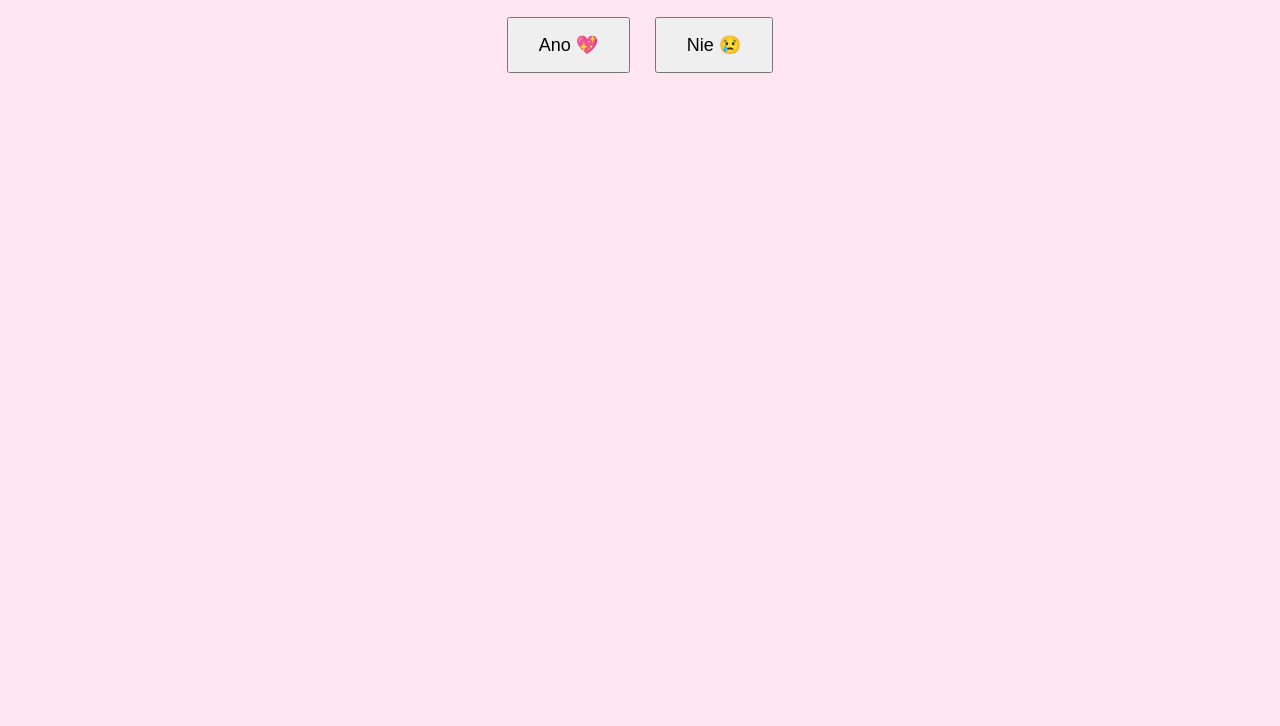
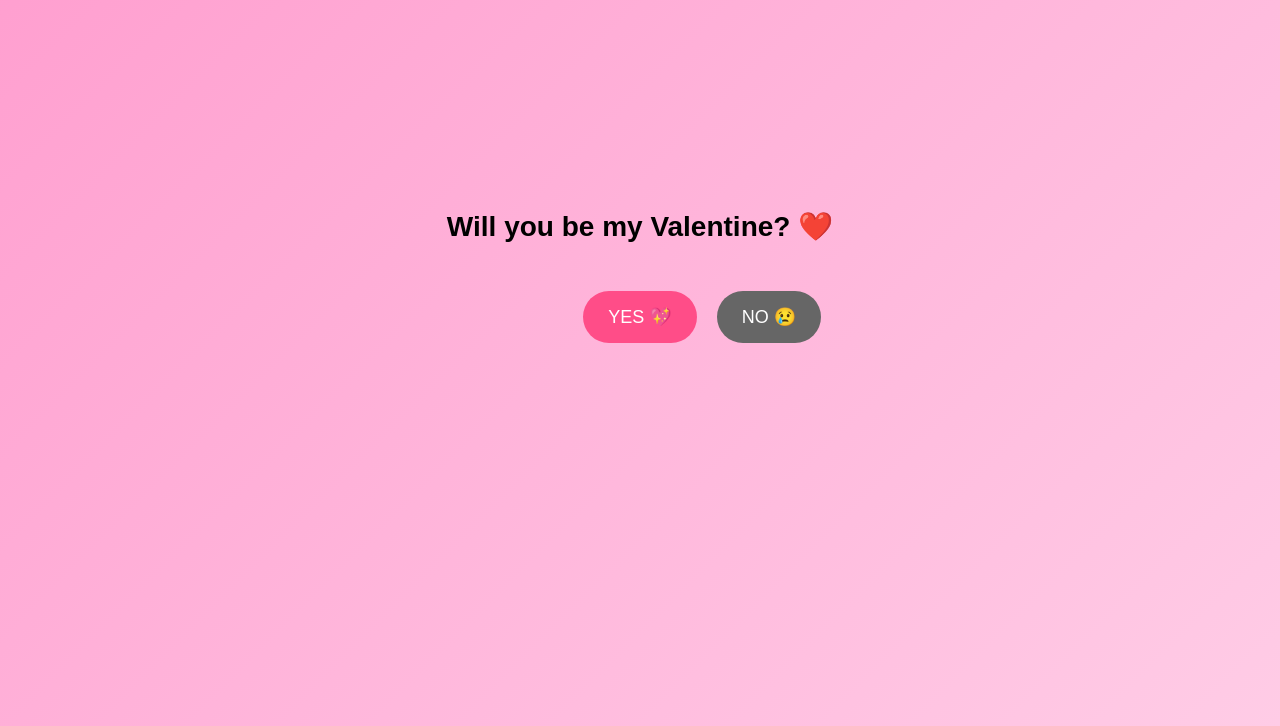
Before and after one commit to VtakDoDo/valentin, a plain HTML site: page index.html in a window 1280 px wide. Shown: the part 74-800 px from the top of the page. Drawn offline with Linux system fonts and the light colour scheme.

Commit message:
Update index.html

```diff
--- a/index.html
+++ b/index.html
@@ -1,40 +1,90 @@
 <!DOCTYPE html>
 <html>
 <head>
-<title>Budes moja valentinka?</title>
+<meta name="viewport" content="width=device-width, initial-scale=1.0">
+<title>Be My Valentine?</title>
+
 <style>
 body {
+  margin: 0;
+  height: 100vh;
+  display: flex;
+  flex-direction: column;
+  justify-content: center;
+  align-items: center;
+  background: linear-gradient(135deg, #ff9ecf, #ffcce6);
+  font-family: Arial, sans-serif;
   text-align: center;
-  font-family: Arial;
-  background-color: #ffe6f0;
+  overflow: hidden;
+}
+
+h1 {
+  font-size: 28px;
+  padding: 20px;
+}
+
+.buttons {
+  position: relative;
+  width: 100%;
+  height: 200px;
 }
 
 button {
-  padding: 15px 30px;
+  padding: 15px 25px;
   font-size: 18px;
+  border: none;
+  border-radius: 30px;
   margin: 10px;
   cursor: pointer;
-  position: relative;
+}
+
+#yesBtn {
+  background-color: #ff4d88;
+  color: white;
+}
+
+#noBtn {
+  background-color: #666;
+  color: white;
+  position: absolute;
 }
 </style>
 </head>
 
 <body>
 
-<h1>Budeš moja valentínka? ❤️</h1>
+<h1>Will you be my Valentine? ❤️</h1>
 
-<button onclick="alert('YAYYYY 💕 Milujem ťa!!')">Ano 💖</button>
-<button id="noBtn">Nie 😢</button>
+<div class="buttons">
+  <button id="yesBtn">YES 💖</button>
+  <button id="noBtn">NO 😢</button>
+</div>
 
 <script>
 const noBtn = document.getElementById("noBtn");
+const yesBtn = document.getElementById("yesBtn");
 
-noBtn.addEventListener("mouseover", function() {
-  const x = Math.random() * 300;
-  const y = Math.random() * 300;
-  noBtn.style.position = "absolute";
-  noBtn.style.left = x + "px";
-  noBtn.style.top = y + "px";
+function moveButton() {
+  const maxX = window.innerWidth - 100;
+  const maxY = window.innerHeight - 100;
+
+  const randomX = Math.random() * maxX;
+  const randomY = Math.random() * maxY;
+
+  noBtn.style.left = randomX + "px";
+  noBtn.style.top = randomY + "px";
+}
+
+noBtn.addEventListener("click", function(event) {
+  event.preventDefault();
+  moveButton();
+});
+
+yesBtn.addEventListener("click", function() {
+  document.body.innerHTML = `
+    <h1 style="font-size:32px;">YAYYYY 💕</h1>
+    <p style="font-size:22px;">Best decision ever 😌❤️</p>
+  `;
 });
 </script>
 
```
